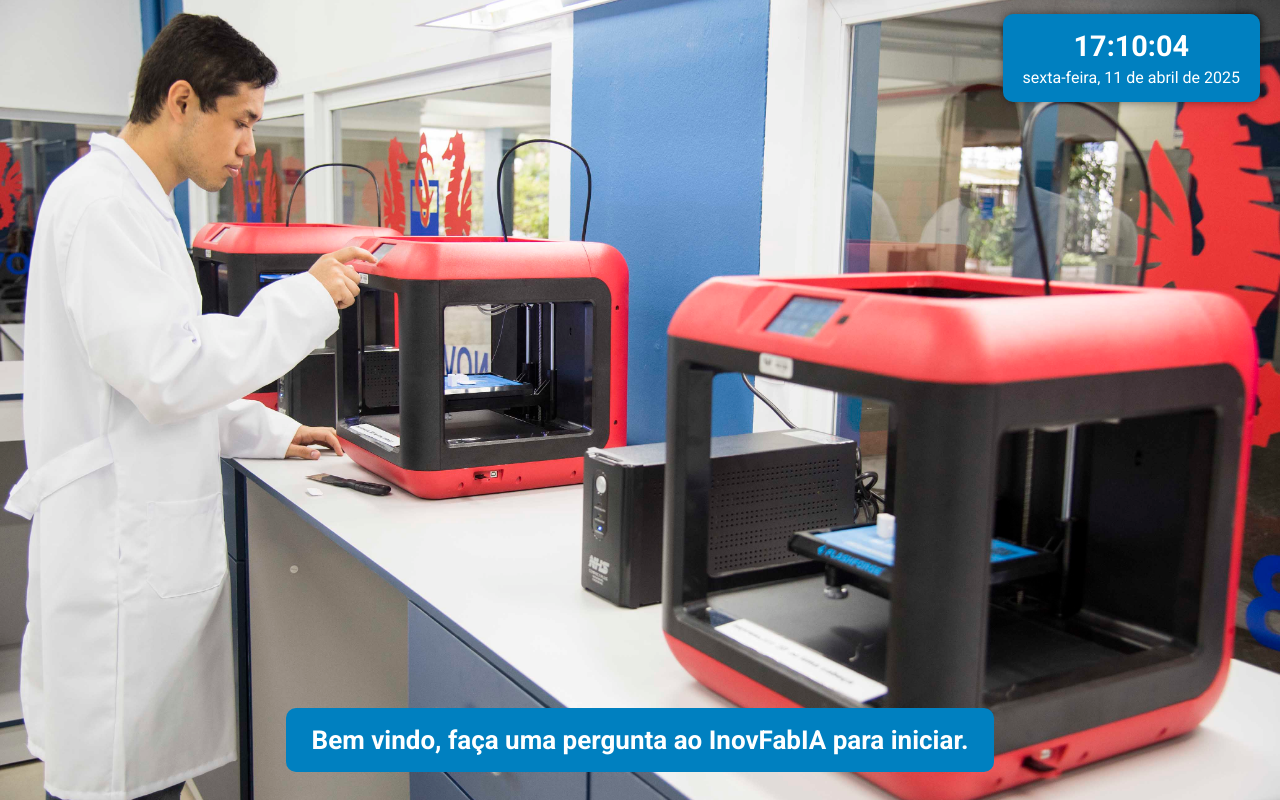
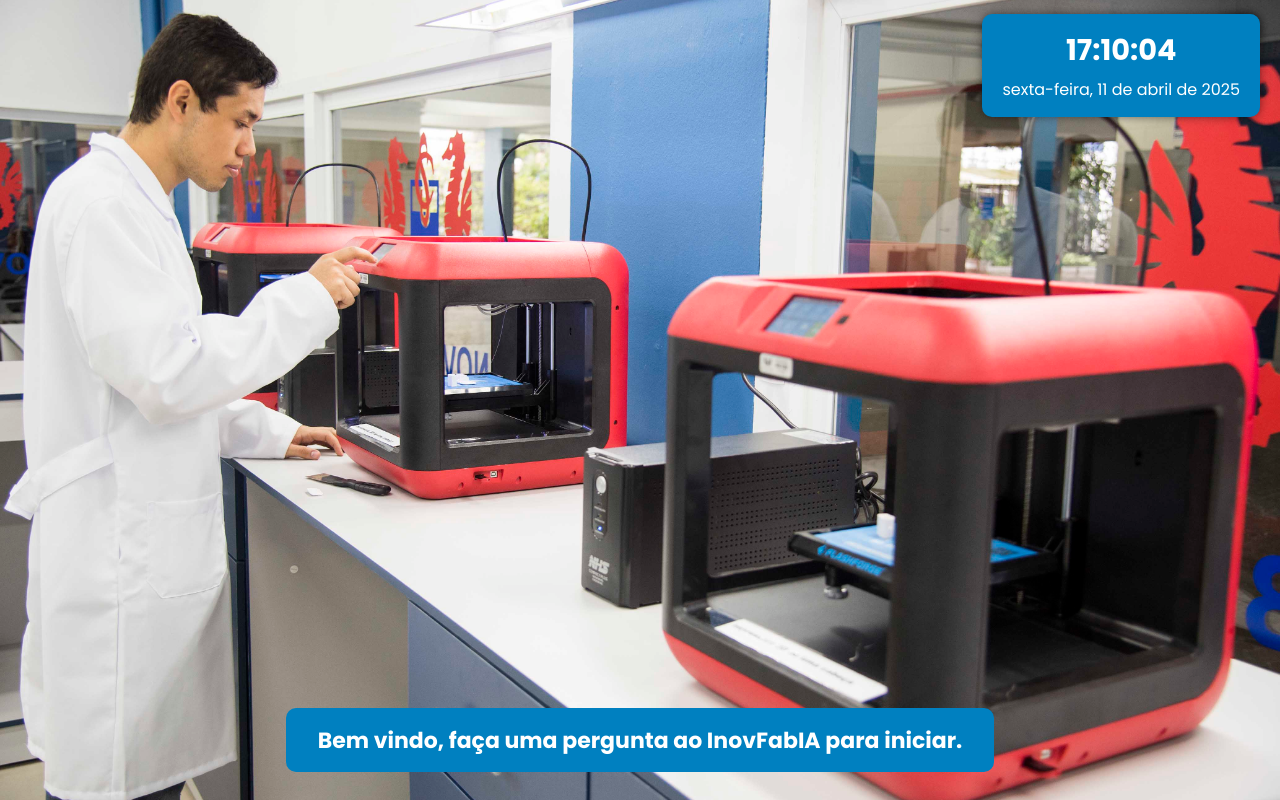
Before and after one commit to AdrianoFScarabelli/InovFabIA, a React (Vite) app: page / in a window 1280 px wide. Built offline with nearby package versions, Linux system fonts and the light colour scheme.

Commit message:
Alterando fonte para Poppins

```diff
--- a/src/App.css
+++ b/src/App.css
@@ -1,10 +1,10 @@
-@import url('https://fonts.googleapis.com/css2?family=Roboto:wght@400;700&display=swap');
+@import url('https://fonts.googleapis.com/css2?family=Poppins:wght@400;700&display=swap');
 
 body {
   background-color: #212121;
   margin: 0;
   padding: 0;
-  font-family: 'Roboto', sans-serif;
+  font-family: 'Poppins', sans-serif;
 }
 
 .slider-container {
@@ -42,7 +42,7 @@
 }
 
 .welcome {
-  font-size: 26px;
+  font-size: 22px;
   font-weight: bold;
   color: white;
   text-align: center;
--- a/src/Relogio.jsx
+++ b/src/Relogio.jsx
@@ -7,9 +7,9 @@
   useEffect(() => {
     const timer = setInterval(() => {
       setDataAtual(new Date());
-    }, 1000); // atualiza a cada segundo
+    }, 1000);
 
-    return () => clearInterval(timer); // limpa quando desmontar
+    return () => clearInterval(timer);
   }, []);
 
   const hora = dataAtual.toLocaleTimeString('pt-BR', {
```
